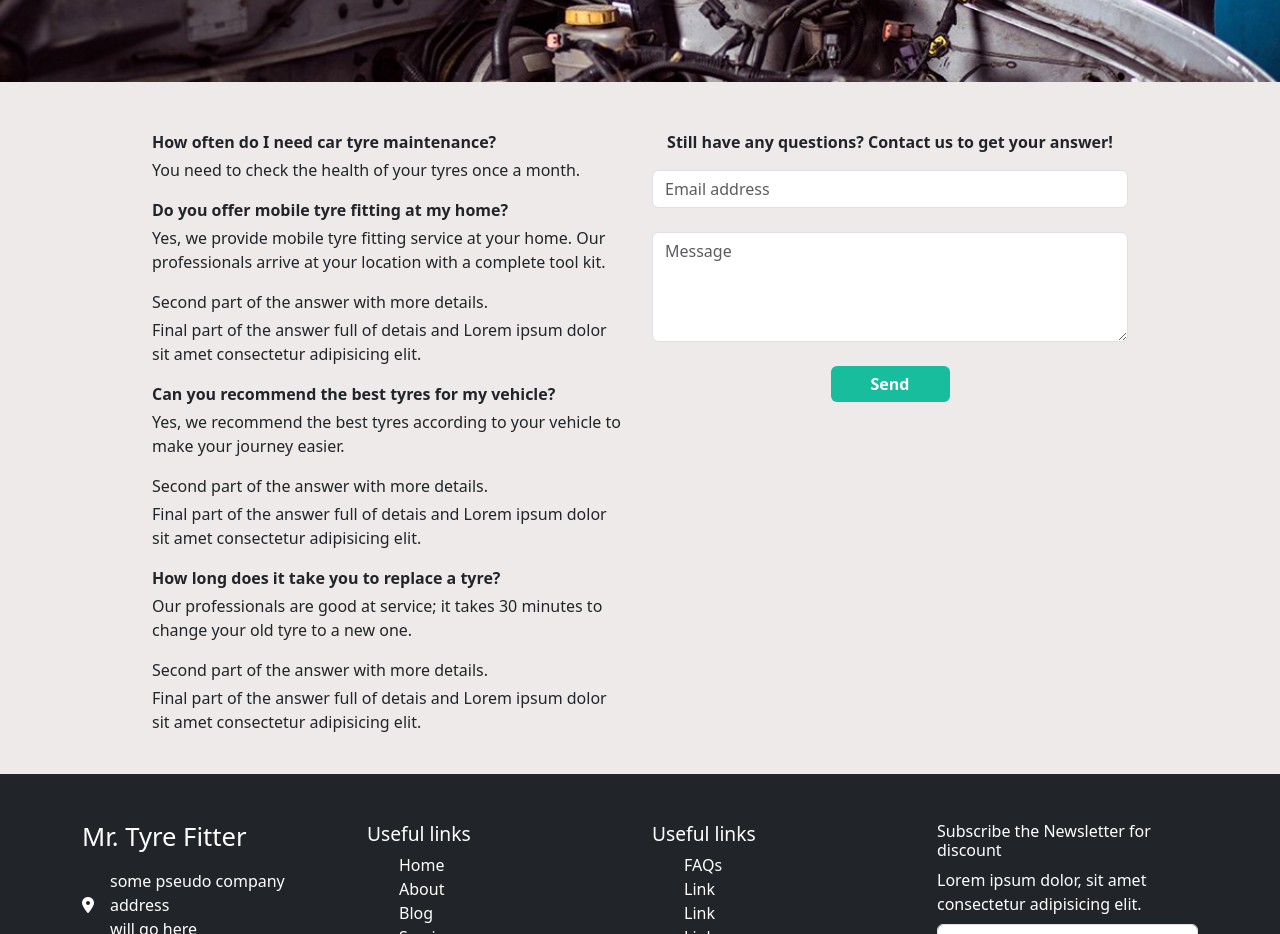
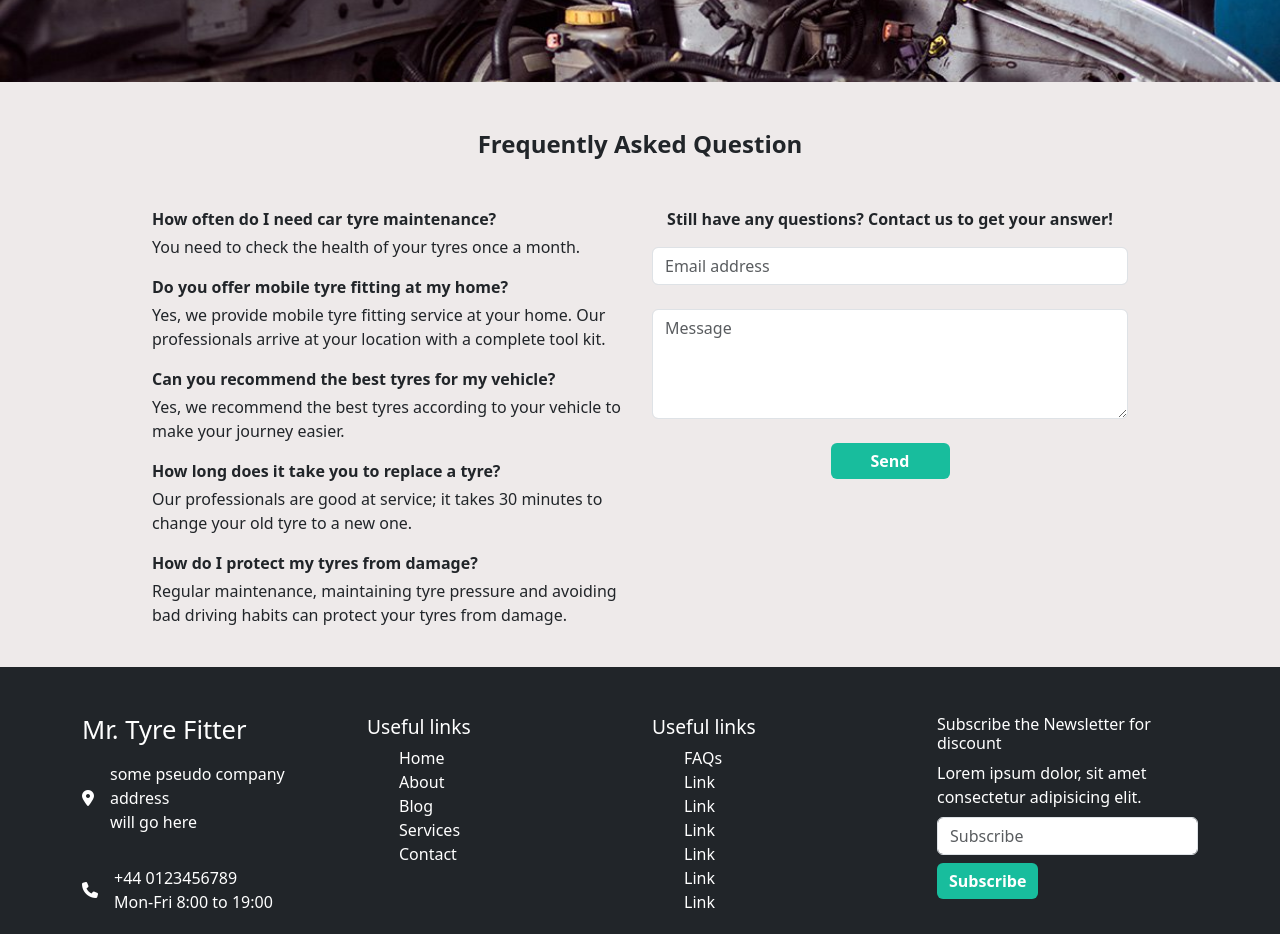
Before and after one commit to Mehwishmushtaq/MrTyreFitter, a React (Vite) app: page /faqs in a window 1280 px wide. Shown: the part 460-1394 px from the top of the page. Built offline with nearby package versions, Linux system fonts and the light colour scheme.

Commit message:
Update faqs.jsx

```diff
--- a/src/faqs.jsx
+++ b/src/faqs.jsx
@@ -20,7 +20,7 @@ export default function WithContactForm() {
         <h5><Link to="/" className="linkStyle"><i class="fa-solid fa-house"></i> Home </Link> | Faq</h5>
       </header>
       <MDBContainer style={{ maxWidth: '1000px' }}>
-        {/* <h2 className='text-center' style={{fontSize:'50px'}}><strong>Frequently Asked Question</strong></h2> */}
+        <h3 className='text-center mt-5' style={{ fontSize: '10rem' }}><strong>Frequently Asked Question</strong></h3>
         <section className="mt-5">
           <MDBRow>
             <MDBCol lg="6" md="12" className="mb-4">
@@ -46,13 +46,6 @@ export default function WithContactForm() {
                   <p>Yes, we provide mobile tyre fitting service at your home. Our professionals arrive at your location with a complete tool kit.
                   </p>
                 </p>
-                <p className="mb-1">
-                  Second part of the answer with more details.
-                </p>
-                <p>
-                  Final part of the answer full of detais and Lorem ipsum dolor
-                  sit amet consectetur adipisicing elit.
-                </p>
               </div>
 
               <div>
@@ -64,13 +57,7 @@ export default function WithContactForm() {
                 <p className="mb-1">
                   <p>Yes, we recommend the best tyres according to your vehicle to make your journey easier.</p>
                 </p>
-                <p className="mb-1">
-                  Second part of the answer with more details.
-                </p>
-                <p>
-                  Final part of the answer full of detais and Lorem ipsum dolor
-                  sit amet consectetur adipisicing elit.
-                </p>
+
               </div>
 
               <div>
@@ -80,12 +67,16 @@ export default function WithContactForm() {
                 <p className="mb-1">
                   <p>Our professionals are good at service; it takes 30 minutes to change your old tyre to a new one.</p>
                 </p>
+              </div>
+
+              <div>
                 <p className="mb-1">
-                  Second part of the answer with more details.
+                  <strong>How do I protect my tyres from damage?</strong>
                 </p>
-                <p>
-                  Final part of the answer full of detais and Lorem ipsum dolor
-                  sit amet consectetur adipisicing elit.
+                <p className="mb-1">
+                  <p>Regular maintenance, maintaining tyre pressure and avoiding bad driving habits can protect your tyres from damage.
+
+                  </p>
                 </p>
               </div>
             </MDBCol>
```
